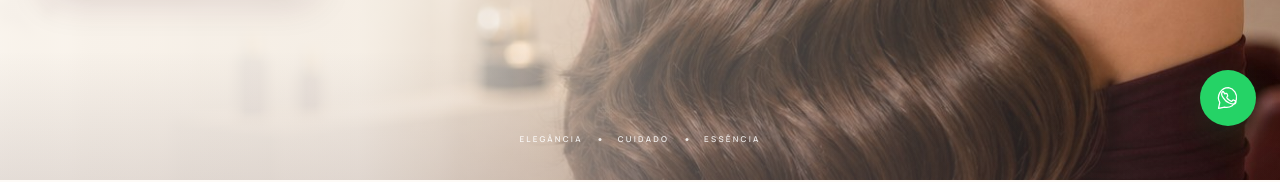
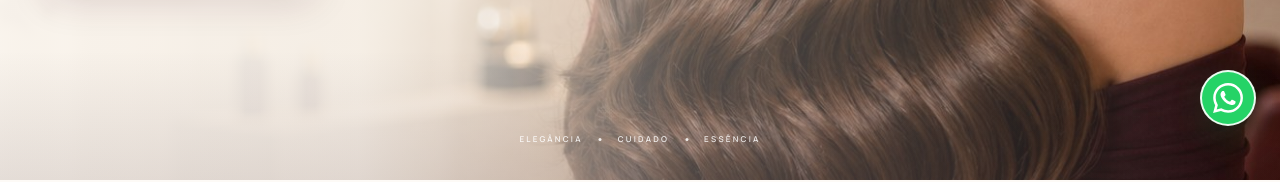
Before and after one commit to gniza/DainizaHair, a plain HTML site: page index.html in a window 1280 px wide. Shown: the part 650-832 px from the top of the page. Drawn offline with nearby package versions, Linux system fonts and the light colour scheme.

Commit message:
second commit

```diff
--- a/index.html
+++ b/index.html
@@ -238,7 +238,9 @@
     </footer>
 
     <a class="floating-whatsapp" data-whatsapp href="https://wa.me/5511999999999" aria-label="Agendar pelo WhatsApp">
-      <svg viewBox="0 0 32 32" aria-hidden="true"><path d="M16 4a11 11 0 0 0-9.6 16.4L5 27l6.8-1.4A11 11 0 1 0 16 4Z"/><path d="M12 11c.3-.7.6-.7 1-.7h.7c.2 0 .4 0 .6.5l.8 2c.1.4 0 .6-.2.8l-.6.7c-.2.2-.3.4-.1.7.2.4.9 1.5 2 2.4 1.4 1.2 2.5 1.5 2.9 1.7.3.1.5.1.7-.1l.9-1.1c.2-.3.5-.3.8-.2l2 .9c.4.2.6.3.7.5.1.1.1.8-.2 1.5-.3.8-1.7 1.5-2.4 1.6-.6 0-1.5.2-4.9-1.2-4-1.7-6.5-5.8-6.7-6.1-.2-.3-1.6-2.1-1.6-4 0-.9.5-1.9 1-2.4.2-.3.5-.4.7-.4Z"/></svg>
+      <svg viewBox="0 0 24 24" aria-hidden="true">
+        <path d="M17.472 14.382c-.297-.149-1.758-.867-2.03-.967-.273-.099-.471-.148-.67.15-.197.297-.767.966-.94 1.164-.173.199-.347.223-.644.075-.297-.15-1.255-.463-2.39-1.475-.883-.788-1.48-1.761-1.653-2.059-.173-.297-.018-.458.13-.606.134-.133.298-.347.446-.52.149-.174.198-.298.298-.497.099-.198.05-.371-.025-.52-.075-.149-.669-1.612-.916-2.207-.242-.579-.487-.5-.669-.51-.173-.008-.371-.01-.57-.01-.198 0-.52.074-.792.372-.272.297-1.04 1.016-1.04 2.479s1.065 2.876 1.213 3.074c.149.198 2.095 3.2 5.076 4.487.709.306 1.262.489 1.694.625.712.226 1.36.194 1.872.118.571-.085 1.758-.719 2.006-1.413.248-.694.248-1.29.173-1.413-.074-.124-.272-.198-.57-.347m-5.421 7.403h-.004a9.87 9.87 0 0 1-5.031-1.378l-.361-.214-3.741.981.998-3.648-.235-.374a9.86 9.86 0 0 1-1.51-5.26c.001-5.45 4.436-9.884 9.888-9.884a9.821 9.821 0 0 1 7.021 2.91 9.825 9.825 0 0 1 2.9 7.025c-.003 5.45-4.437 9.884-9.884 9.884m8.413-18.297A11.815 11.815 0 0 0 12.05 0C5.495 0 .16 5.335.157 11.892c0 2.096.547 4.142 1.588 5.945L.057 24l6.305-1.654a11.882 11.882 0 0 0 5.683 1.447h.005c6.554 0 11.89-5.335 11.893-11.893a11.821 11.821 0 0 0-3.48-8.413Z" />
+      </svg>
     </a>
 
     <script src="script.js"></script>
--- a/styles.css
+++ b/styles.css
@@ -175,9 +175,10 @@ h1 em, h2 em { color: var(--rose); font-weight: 500; }
 .footer__whatsapp { display: flex; justify-content: space-between; padding-bottom: 13px; color: var(--cream); border-bottom: 1px solid rgba(255,255,255,.2); font-size: 11px; letter-spacing: .08em; text-transform: uppercase; }
 .footer__bottom { display: flex; justify-content: space-between; padding-top: 24px; border-top: 1px solid rgba(255,255,255,.09); font-size: 8px; letter-spacing: .12em; text-transform: uppercase; }
 
-.floating-whatsapp { position: fixed; z-index: 45; right: 24px; bottom: 24px; width: 56px; aspect-ratio: 1; display: grid; place-items: center; color: white; background: #25d366; border-radius: 50%; box-shadow: 0 12px 30px rgba(22, 89, 49, .3); transition: transform .25s ease; }
+.floating-whatsapp { position: fixed; z-index: 45; right: 24px; bottom: 24px; width: 56px; aspect-ratio: 1; display: grid; place-items: center; color: white; background: #25d366; border: 2px solid rgba(255,255,255,.9); border-radius: 50%; box-shadow: 0 12px 30px rgba(22, 89, 49, .3); transition: transform .25s ease, box-shadow .25s ease; }
 .floating-whatsapp:hover { transform: translateY(-4px) scale(1.03); }
-.floating-whatsapp svg { width: 29px; fill: none; stroke: currentColor; stroke-linecap: round; stroke-linejoin: round; stroke-width: 1.4; }
+.floating-whatsapp:focus-visible { outline: 3px solid rgba(37,211,102,.35); outline-offset: 4px; }
+.floating-whatsapp svg { width: 30px; height: 30px; fill: currentColor; }
 
 .reveal { opacity: 0; transform: translateY(22px); transition: opacity .8s ease, transform .8s cubic-bezier(.22,.75,.25,1); }
 .reveal.is-visible { opacity: 1; transform: none; }
```
